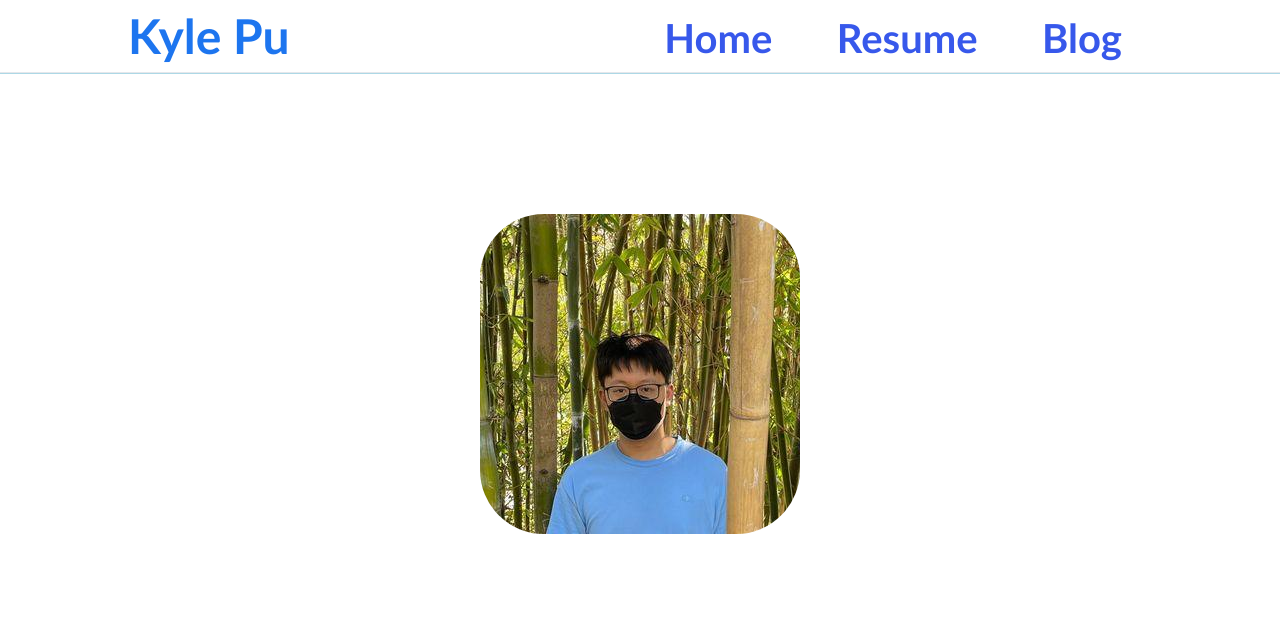
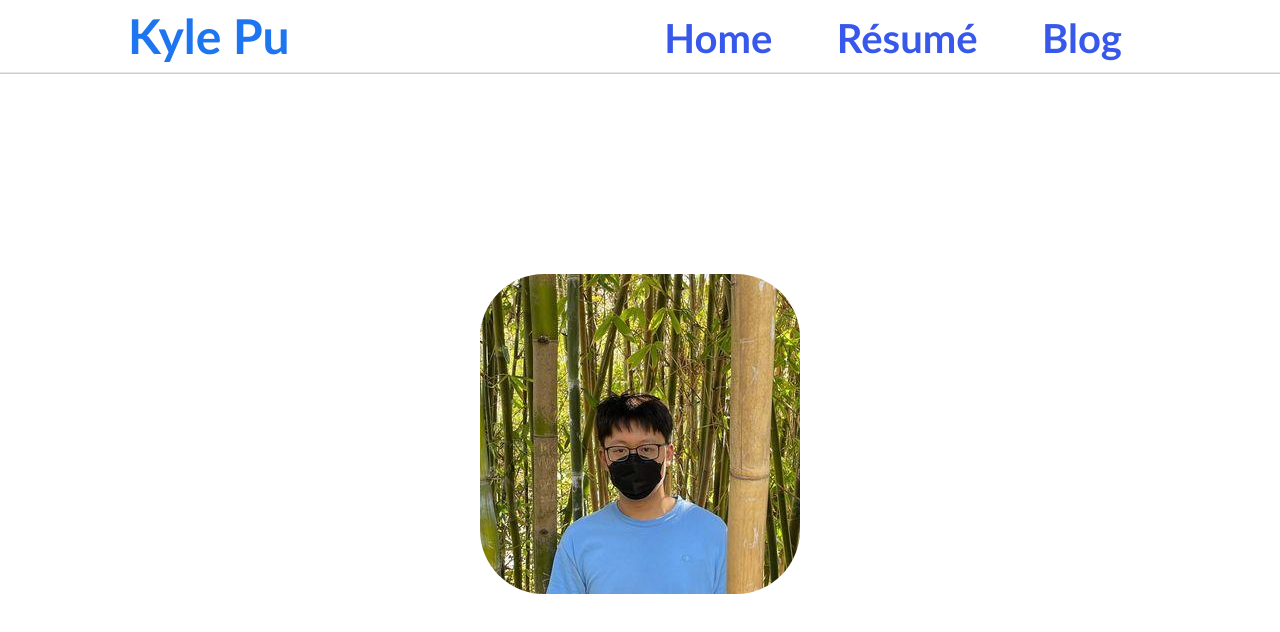
Before and after one commit to Kyle-Pu/Kyle-Pu.github.io, a React (Create React App) app: page / in a window 1280 px wide. Shown: the top 632 px of the page. Built offline with nearby package versions, Linux system fonts and the light colour scheme.

Commit message:
Now supports PDF viewer.
Prefer to have just selected activities listed on website, so do that instead of listing resume.

```diff
--- a/src/App.js
+++ b/src/App.js
@@ -19,7 +19,7 @@
           <div class="NavContainer">
             <Link to="/Home" class="NavButton">Home</Link>
             {" "}
-            <Link to="/Resume" class="NavButton">Resume</Link>
+            <Link to="/Resume" class="NavButton">Résumé</Link>
             {" "}
             <Link to="/Blog" class="NavButton">Blog</Link>
           </div>
--- a/src/components/Resume/Resume.css
+++ b/src/components/Resume/Resume.css
@@ -0,0 +1,7 @@
+.Container{
+    position: relative;
+    top: 10px;
+    left: 10%;
+    width: 80%;
+    height: 700px;
+}
--- a/src/components/Resume/Resume.js
+++ b/src/components/Resume/Resume.js
@@ -3,7 +3,9 @@
 
 function Resume() {
   return (
-    <p>RESUME HERE</p>
+    <div class="Container">
+      <iframe src={require("../../data/resume.pdf")} width="100%" height="100%"/>
+    </div>
   );
 }
 
```
